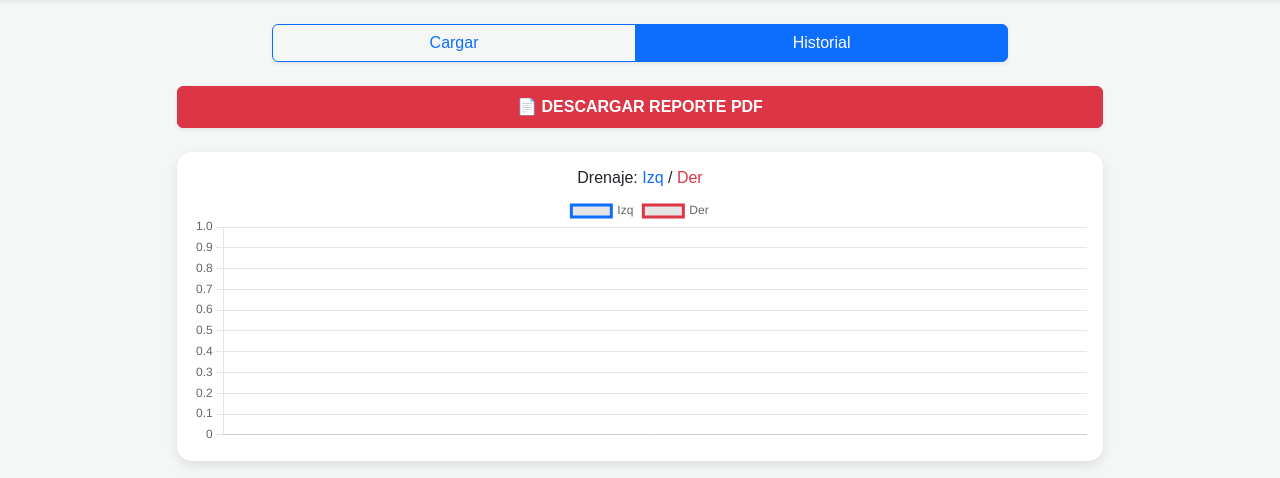
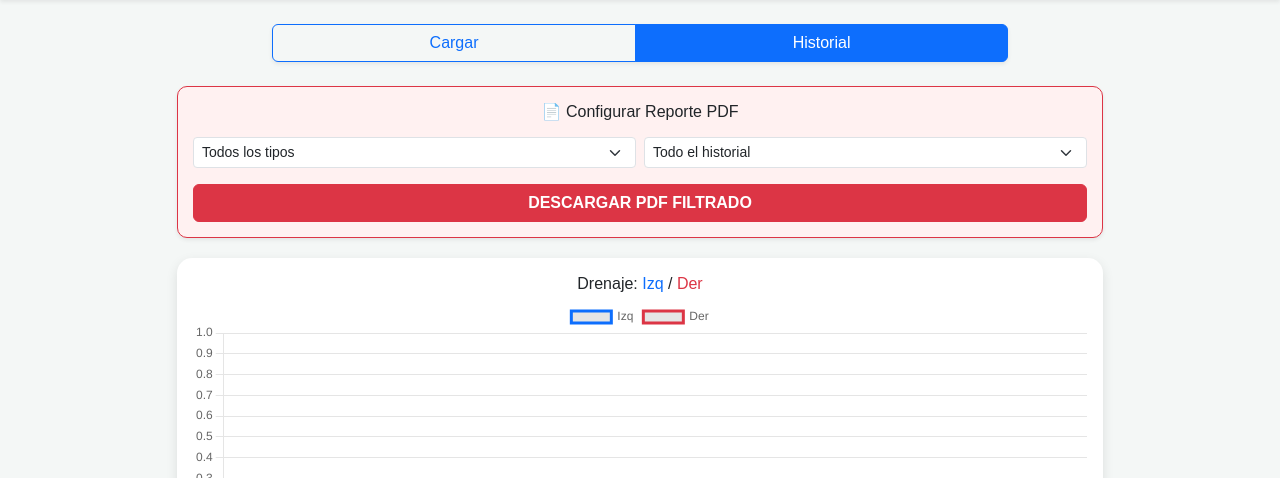
Before and after one commit to Pastormerlo/control-drenaje, a Flask app: page /ver in a window 1280 px wide. Shown: the part 50-528 px from the top of the page. Run offline with Flask 3, Linux system fonts and the light colour scheme; a user stored in the database is signed in; data that the repository does not hold is empty; some libraries are stand-ins or nearby versions.

Commit message:
Add files via upload

```diff
--- a/templates/index.html
+++ b/templates/index.html
@@ -13,6 +13,7 @@
         .badge-presion { background-color: #dc3545; color: white; padding: 5px 10px; border-radius: 5px; }
         .badge-glucosa { background-color: #ffc107; color: black; padding: 5px 10px; border-radius: 5px; }
         canvas { max-height: 250px; width: 100% !important; }
+        .opciones-pdf { background: #fff1f1; border: 1px solid #dc3545; border-radius: 10px; padding: 15px; margin-bottom: 20px; }
     </style>
 </head>
 <body>
@@ -71,7 +72,31 @@
 
         {% if modo == 'ver' %}
         <div class="col-md-10 text-center">
-            <button onclick="generarPDF()" class="btn btn-danger mb-4 w-100 py-2 fw-bold shadow-sm">📄 DESCARGAR REPORTE PDF</button>
+
+            <div class="opciones-pdf shadow-sm">
+                <h6 class="mb-3">📄 Configurar Reporte PDF</h6>
+                <div class="row g-2">
+                    <div class="col-6">
+                        <select id="filtroTipo" class="form-select form-select-sm">
+                            <option value="todos">Todos los tipos</option>
+                            <option value="drenaje">Solo Drenaje</option>
+                            <option value="presion">Solo Presión/Pulso</option>
+                            <option value="glucosa">Solo Glucosa</option>
+                        </select>
+                    </div>
+                    <div class="col-6">
+                        <select id="filtroTiempo" class="form-select form-select-sm">
+                            <option value="0">Todo el historial</option>
+                            <option value="7">Últimos 7 días</option>
+                            <option value="15">Últimos 15 días</option>
+                            <option value="30">Último mes</option>
+                        </select>
+                    </div>
+                    <div class="col-12">
+                        <button onclick="generarPDF()" class="btn btn-danger w-100 fw-bold mt-2">DESCARGAR PDF FILTRADO</button>
+                    </div>
+                </div>
+            </div>
 
             <div class="card p-3"><h6>Drenaje: <span style="color:#0d6efd">Izq</span> / <span style="color:#dc3545">Der</span></h6><canvas id="chartDrenaje"></canvas></div>
             <div class="card p-3"><h6>Presión (<span style="color:#dc3545">A</span>/<span style="color:#0d6efd">B</span>) y <span style="color:#198754">Pulso</span></h6><canvas id="chartPresion"></canvas></div>
@@ -108,7 +133,7 @@
         <script>
             const rawData = [ {% for r in registros|reverse %} { fecha: "{{r.fecha}}", hora: "{{r.hora}}", tipo: "{{r.tipo}}", izq: {{ r.cant_izq or 0 }}, der: {{ r.cant_der or 0 }}, alta: {{r.presion_alta or 0}}, baja: {{r.presion_baja or 0}}, pulso: {{r.pulso or 0}}, glu: {{r.glucosa or 0}}, obs: "{{r.observaciones or ''}}" }, {% endfor %} ];
 
-            // GRAFICOS (Igual que antes pero con doble eje en presión)
+            // --- GRÁFICOS ---
             const dData = rawData.filter(d => d.tipo === 'drenaje');
             new Chart(document.getElementById('chartDrenaje'), { type: 'line', data: { labels: dData.map(d => d.fecha), datasets: [{ label: 'Izq', data: dData.map(d => d.izq), borderColor: '#0d6efd' }, { label: 'Der', data: dData.map(d => d.der), borderColor: '#dc3545' }] } });
 
@@ -128,19 +153,40 @@
 
             new Chart(document.getElementById('chartGlucosa'), { type: 'line', data: { labels: rawData.filter(d => d.tipo === 'glucosa').map(d => d.fecha), datasets: [{ label: 'mg/dL', data: rawData.filter(d => d.tipo === 'glucosa').map(d => d.glu), borderColor: '#ffc107' }] } });
 
-            // FUNCIÓN PARA GENERAR PDF
+            // --- FUNCIÓN PDF FILTRADO ---
             async function generarPDF() {
                 const { jsPDF } = window.jspdf;
                 const doc = new jsPDF();
 
+                const filtroTipo = document.getElementById('filtroTipo').value;
+                const filtroDias = parseInt(document.getElementById('filtroTiempo').value);
+
+                let datosFiltrados = [...rawData].reverse(); // Invertimos para que el PDF muestre lo más reciente primero
+
+                // 1. Filtrar por Tipo
+                if (filtroTipo !== 'todos') {
+                    datosFiltrados = datosFiltrados.filter(r => r.tipo === filtroTipo);
+                }
+
+                // 2. Filtrar por Tiempo
+                if (filtroDias > 0) {
+                    const hoy = new Date();
+                    datosFiltrados = datosFiltrados.filter(r => {
+                        const fechaReg = new Date(r.fecha);
+                        const diferencia = (hoy - fechaReg) / (1000 * 3600 * 24);
+                        return diferencia <= filtroDias;
+                    });
+                }
+
                 doc.setFontSize(18);
                 doc.text("Reporte de Control Médico", 14, 20);
-                doc.setFontSize(12);
-                doc.text("Paciente: Madre de Mauro - Generado el: " + new Date().toLocaleDateString(), 14, 30);
+                doc.setFontSize(11);
+                doc.text(`Filtros: ${filtroTipo.toUpperCase()} | Últimos ${filtroDias === 0 ? 'Todos' : filtroDias} días`, 14, 28);
+                doc.text("Generado: " + new Date().toLocaleString(), 14, 34);
 
-                const tableBody = rawData.reverse().map(r => {
+                const tableBody = datosFiltrados.map(r => {
                     let med = "";
-                    if(r.tipo === 'drenaje') med = `Izq: ${r.izq}ml / Der: ${r.der}ml`;
+                    if(r.tipo === 'drenaje') med = `I: ${r.izq}ml / D: ${r.der}ml`;
                     else if(r.tipo === 'presion') med = `${r.alta}/${r.baja} (P: ${r.pulso})`;
                     else med = `${r.glu} mg/dL`;
                     return [r.fecha, r.hora, r.tipo.toUpperCase(), med, r.obs];
@@ -148,12 +194,13 @@
 
                 doc.autoTable({
                     startY: 40,
-                    head: [['Fecha', 'Hora', 'Tipo', 'Medición', 'Observaciones']],
+                    head: [['Fecha', 'Hora', 'Tipo', 'Medición', 'Notas']],
                     body: tableBody,
-                    theme: 'grid'
+                    theme: 'striped',
+                    headStyles: { fillColor: [13, 110, 253] }
                 });
 
-                doc.save(`Reporte_Salud_${new Date().toISOString().split('T')[0]}.pdf`);
+                doc.save(`Reporte_${filtroTipo}_${new Date().toISOString().split('T')[0]}.pdf`);
             }
         </script>
         {% endif %}
```
